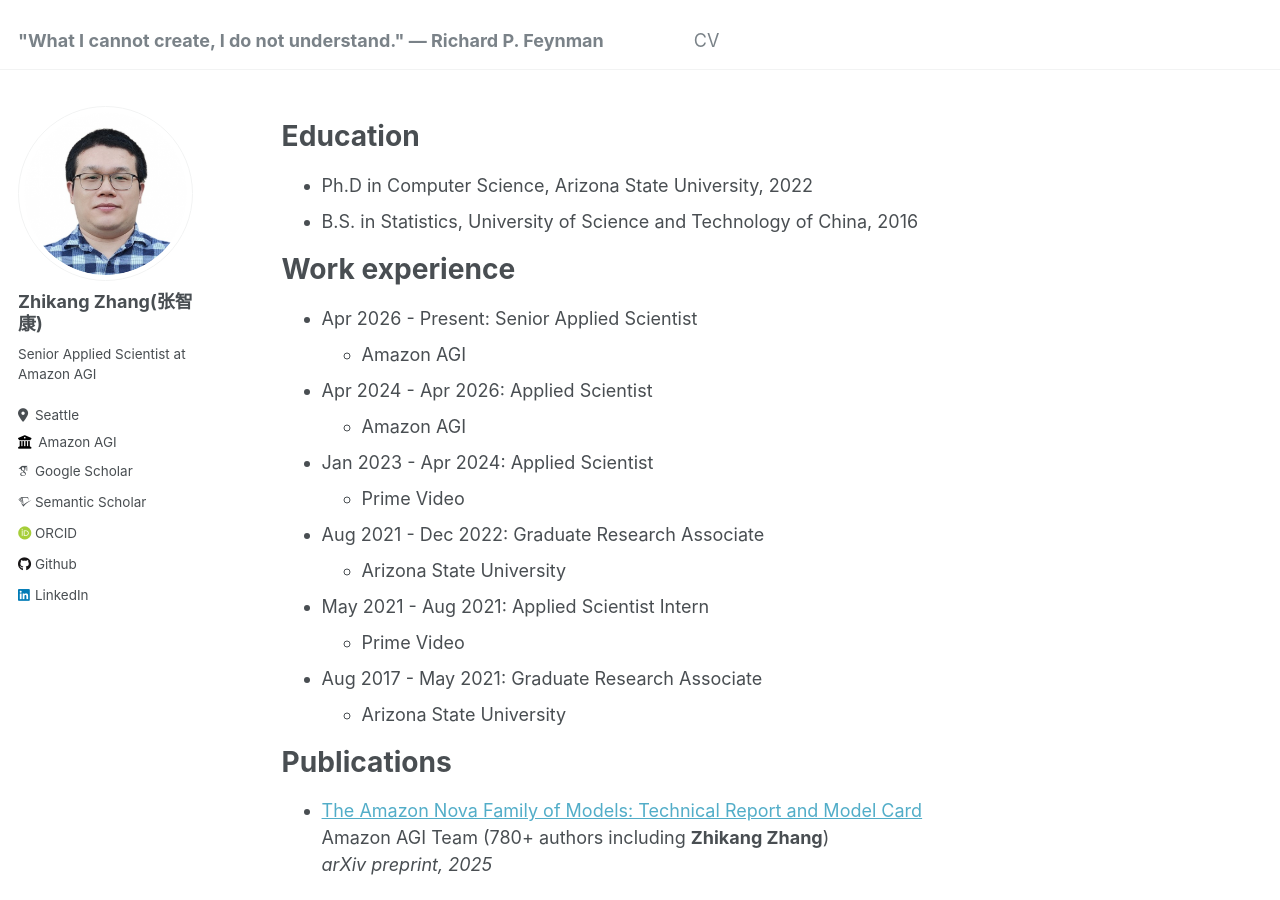
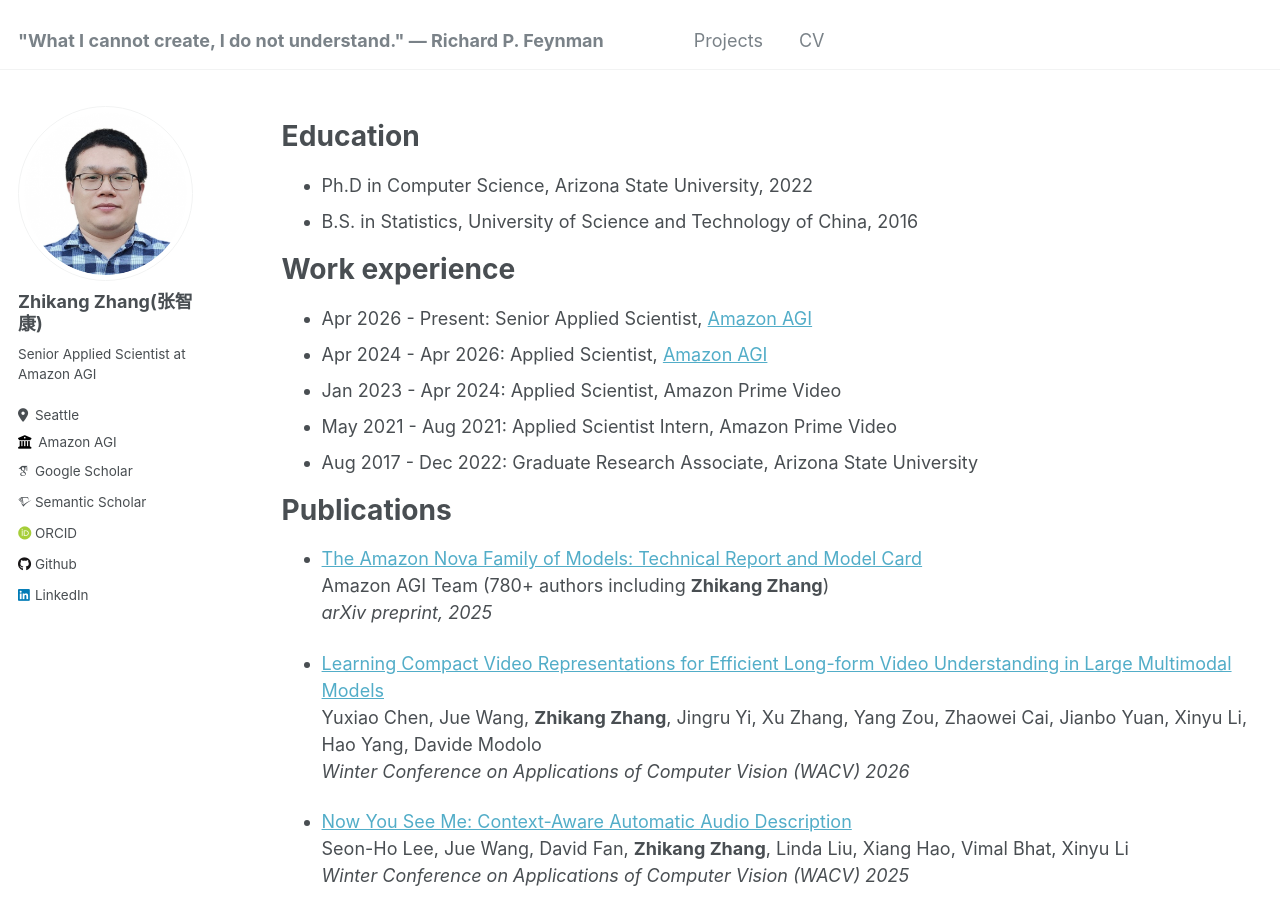
Before and after one commit to zhikang-work/zhikang-work.github.io, a Jekyll site: the page built from _pages/cv.md, in a window 1280 px wide and 900 px high. Built offline with Jekyll 4.4.1, drawn with Linux system fonts in a browser that asks for light colours; some web fonts are replaced.

Commit message:
Add Projects page and simplify CV work experience
Co-Authored-By: Claude Opus 4.6 <noreply@anthropic.com>

```diff
--- a/_data/navigation.yml
+++ b/_data/navigation.yml
@@ -1,4 +1,6 @@
 # main links
 main:
+  - title: "Projects"
+    url: /projects/
   - title: "CV"
     url: /cv/
--- a/_pages/cv.md
+++ b/_pages/cv.md
@@ -17,23 +17,11 @@ Education
 Work experience
 ======
 
-* Apr 2026 - Present: Senior Applied Scientist
-  * Amazon AGI
-
-* Apr 2024 - Apr 2026: Applied Scientist
-  * Amazon AGI
-
-* Jan 2023 - Apr 2024: Applied Scientist
-  * Prime Video
-
-* Aug 2021 - Dec 2022: Graduate Research Associate
-  * Arizona State University
-
-* May 2021 - Aug 2021: Applied Scientist Intern
-  * Prime Video
-
-* Aug 2017 - May 2021: Graduate Research Associate
-  * Arizona State University
+* Apr 2026 - Present: Senior Applied Scientist, [Amazon AGI](/projects/)
+* Apr 2024 - Apr 2026: Applied Scientist, [Amazon AGI](/projects/)
+* Jan 2023 - Apr 2024: Applied Scientist, Amazon Prime Video
+* May 2021 - Aug 2021: Applied Scientist Intern, Amazon Prime Video
+* Aug 2017 - Dec 2022: Graduate Research Associate, Arizona State University
 
 Publications
 ======
```
Also changed, not shown: _pages/projects.md (added, +27 -0 lines).
